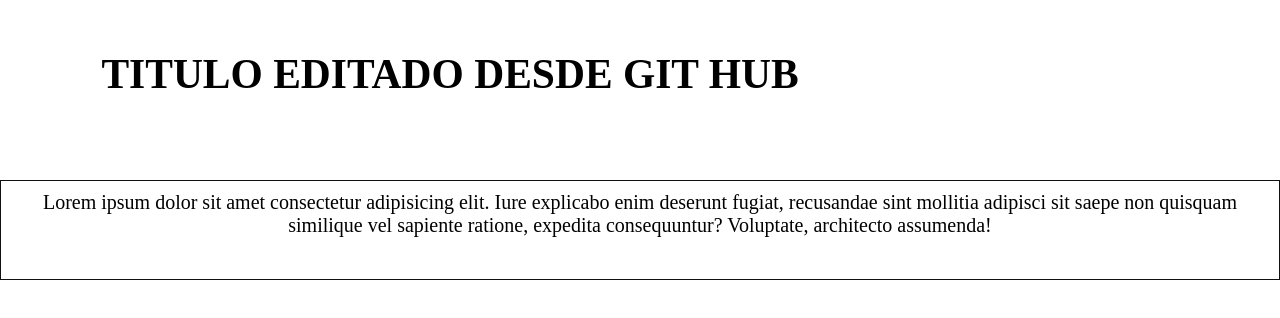
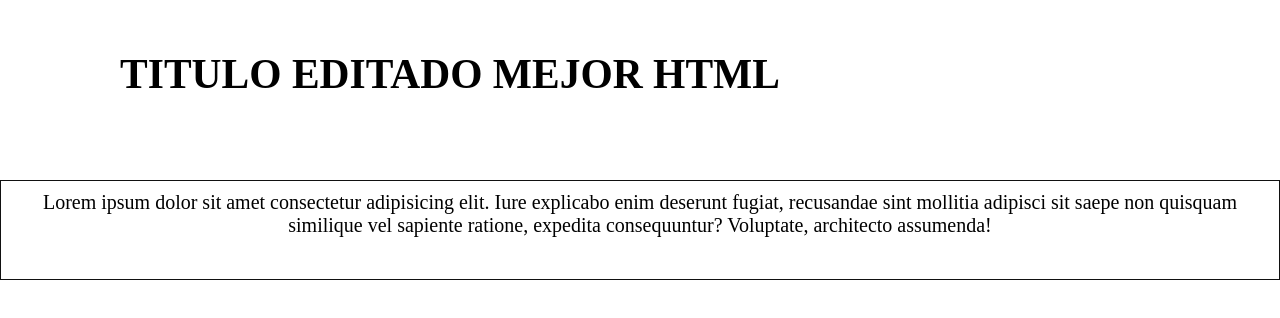
Before and after one commit to Nicolas3553/pruebaUno, a plain HTML site: page index.html in a window 1280 px wide. Drawn offline with Linux system fonts and the light colour scheme.

Commit message:
Mejor HTML

```diff
--- a/index.html
+++ b/index.html
@@ -11,7 +11,7 @@
 
 <main>
     <section>
-        <h1>TITULO EDITADO DESDE GIT HUB</h1>
+        <h1>TITULO EDITADO MEJOR HTML</h1>
     </section>
     <section>
         <p>Lorem ipsum dolor sit amet consectetur adipisicing elit. Iure explicabo enim deserunt fugiat, recusandae sint mollitia adipisci sit saepe non quisquam similique vel sapiente ratione, expedita consequuntur? Voluptate, architecto assumenda!
```
